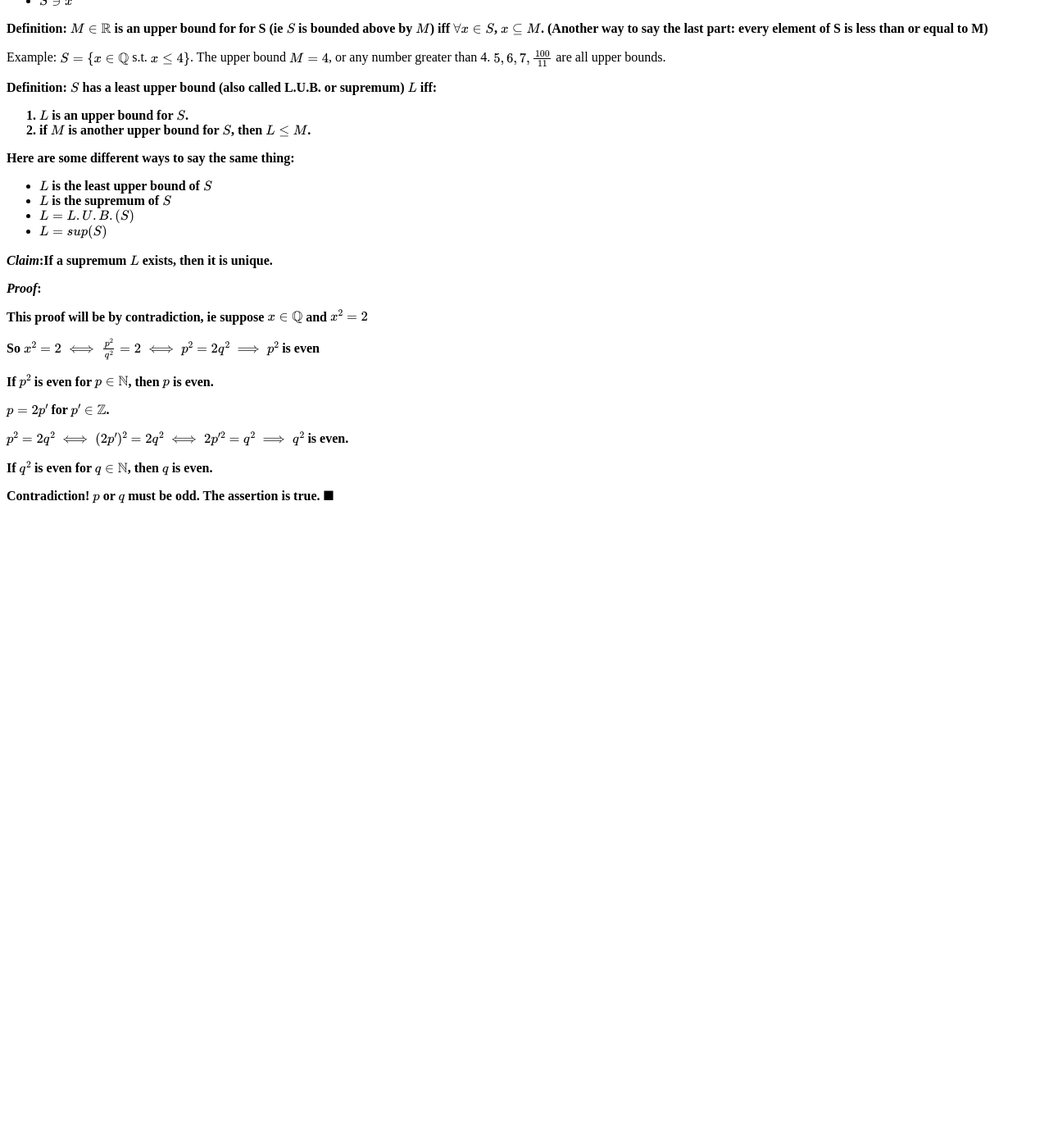
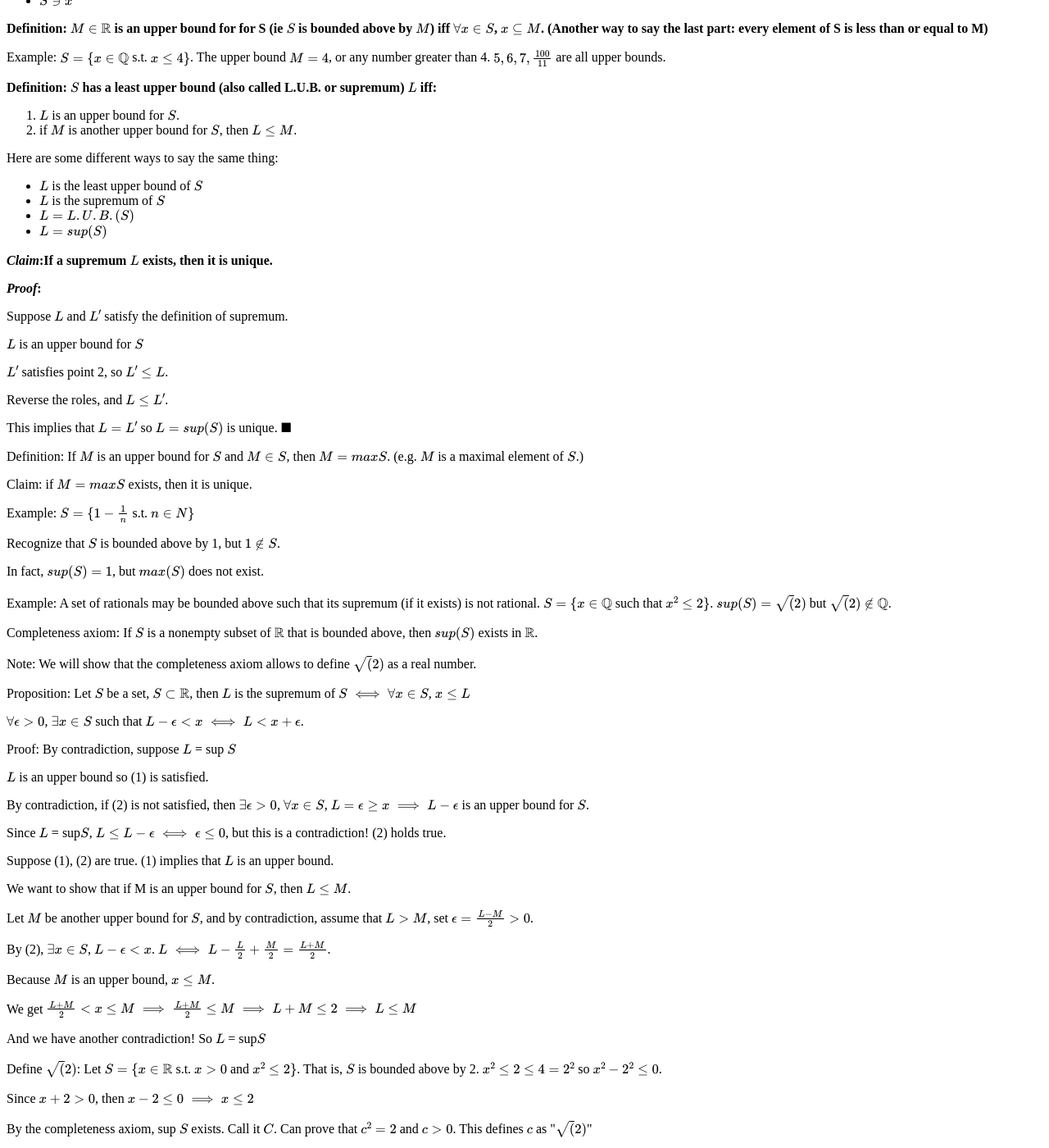
Before and after one commit to tnt2113/tnt2113.github.io, a Jekyll site: the page courses/real_analysis_327_Lecture_2.html, which Jekyll copies as it is, in a window 1280 px wide and 1400 px high, scrolled down 815 px. Shown: the whole window at 82% size. Built offline with Jekyll 4.4.1, drawn with Linux system fonts in a browser that asks for light colours; formulas are drawn with MathJax 3; before the commit the page ends 1445 px from its top, so only the background shows below that; some of the changed text lies outside the part shown.

Commit message:
lecture 2

```diff
--- a/courses/real_analysis_327_Lecture_2.html
+++ b/courses/real_analysis_327_Lecture_2.html
@@ -56,7 +56,7 @@
 
 <p> Example: $S = \{x \in \mathbb{Q}$ s.t. $ x \leq 4\}$. The upper bound $M = 4$, or any number greater than 4. $5, 6 ,7, \frac{100}{11}$ are all upper bounds. </p>
 
-<p> <b> Definition: $S$ has a least upper bound (also called L.U.B. or supremum) $L$ iff:
+<p> <b> Definition: $S$ has a least upper bound (also called L.U.B. or supremum) $L$ iff: </b>
 <ol>
 <li>$L$ is an upper bound for $S$. </li>
 <li>if $M$ is another upper bound for $S$, then $L \leq M$. </li>
@@ -71,15 +71,62 @@
 
 <p><b><i>Claim</i>:If a supremum $L$ exists, then it is unique.</b></p>
 <p><b><i>Proof</i>: </b></p>
-<p> This proof will be by contradiction, ie suppose $x \in \mathbb{Q}$ and $x^2=2$</p>
-<p> So $x^2 = 2 \iff \frac{p^2}{q^2} = 2 \iff p^2 = 2q^2 \implies p^2$ is even</p>
-<p> If $p^2$ is even for $p \in \mathbb{N}$, then $p$ is even. </p>
-<p> $p=2p'$ for $p' \in \mathbb{Z}$. </p>
-<p> $p^2 = 2q^2 \iff (2p')^2 = 2q^2 \iff 2p'^2 = q^2 \implies q^2$ is even. </p>
-<p> If $q^2$ is even for $q \in \mathbb{N}$, then $q$ is even. </p>
-<p> Contradiction! $p$ or $q$ must be odd. The assertion is true. $\blacksquare$ </p>
+<p> Suppose $L$ and $L'$ satisfy the definition of supremum.</p>
+<p> $L$ is an upper bound for $S$</p>
+<p> $L'$ satisfies point 2, so $L' \leq L$. </p>
+<p> Reverse the roles, and $L \leq L'$. </p>
+<p> This implies that $L=L'$ so $L=sup(S)$ is unique. $\blacksquare$ </p>
 
+<p> Definition: If $M$ is an upper bound for $S$ and $M \in S$, then $M = max S$. (e.g. $M$ is a maximal element of $S$.)</p>
 
+<p>Claim: if $M = max S$ exists, then it is unique.</p>
+
+<p>Example: $S = \{1 - \frac{1}{n}$ s.t. $n \in N\}$</p>
+
+<p>Recognize that $S$ is bounded above by 1, but $1 \notin S$.</p>
+
+<p>In fact, $sup(S) = 1$, but $max(S)$ does not exist. </p>
+
+<p>Example: A set of rationals may be bounded above such that its supremum (if it exists) is not rational. $S = \{x \in \mathbb{Q}$ such that $x^2 \leq 2\}$. $sup(S) = \sqrt(2)$ but $\sqrt(2) \notin \mathbb{Q}$. </p>
+
+<p>Completeness axiom: If $S$ is a nonempty subset of $\mathbb{R}$ that is bounded above, then $sup(S)$ exists in $\mathbb{R}$.</p>
+
+<p>Note: We will show that the completeness axiom allows to define $\sqrt(2)$ as a real number.</p>
+
+<p>Proposition: Let $S$ be a set, $S \subset \mathbb{R}$, then $L$ is the supremum of $S \iff \forall x \in S$, $x \leq L$</p>
+<p>$\forall \epsilon > 0$, $\exists x \in S$ such that $L - \epsilon < x \iff L < x + \epsilon$.</p>
+
+<p>Proof: By contradiction, suppose $L$ = sup $S$</p>
+<p>$L$ is an upper bound so (1) is satisfied. </p>
+<p>By contradiction, if (2) is not satisfied, then $\exists \epsilon > 0$, $\forall x \in S$, $L = \epsilon \geq x \implies L - \epsilon$ is an upper bound for $S$.</p>
+<p>Since $L$ = sup$S$, $L \leq L - \epsilon \iff \epsilon \leq 0$, but this is a contradiction! (2) holds true. </p>
+
+<p>Suppose (1), (2) are true. (1) implies that $L$ is an upper bound. </p>
+
+<p>We want to show that if M is an upper bound for $S$, then $L \leq M$. </p>
+
+<p>Let $M$ be another upper bound for $S$, and by contradiction, assume that $L > M$, set $\epsilon = \frac{L - M}{2} > 0$.</p>
+
+<p>By (2), $\exists x \in S$, $L - \epsilon < x$. $L \iff L - \frac{L}{2} + \frac{M}{2} = \frac{L + M}{2}$.</p>
+
+<p>Because $M$ is an upper bound, $x \leq M$. </p>
+
+<p>We get $\frac{L +M}{2} < x \leq M \implies \frac{L + M}{2} \leq M \implies L + M \leq 2 \implies L \leq M$</p>
+
+<p>And we have another contradiction! So $L$ = sup$S$</p>
+
+<p>Define $\sqrt(2)$: Let $S = \{x \in \mathbb{R}$ s.t. $x > 0$ and $x^2 \leq 2\}$. That is, $S$ is bounded above by 2. $x^2 \leq 2 \leq 4 = 2^2$ so $x^2 - 2^2 \leq 0$. </p>
+
+<p>Since $x + 2 > 0$, then $x -2 \leq 0 \implies x \leq 2$</p>
+
+<p>By the completeness axiom, sup $S$ exists. Call it $C$. Can prove that $c^2 = 2$ and $c > 0$. This defines $c$ as "$\sqrt(2)$"</p>
+
+<p>More generally, for any $a > 0$, $a \in \mathbb{R}$, we can define:</p>
+<ul>
+<li> $\sqrt(2)$ = sup$\{s \in \mathbb{R}$ such that $x > 0, x^2 \leq a\}$ </li>
+<li> $\sqrt[p]{a}$ = sup$\{s \in \mathbb{R}$ such that $x > 0, x^p \leq a\}$ for $p \in \mathbb{N}$ </li>
 </ul>
+
+<p>The construction of these only depends on field operators. The completeness axiom allows  us to define algebraic roots as real numbers.</p>
 </body>
 </html>
```
